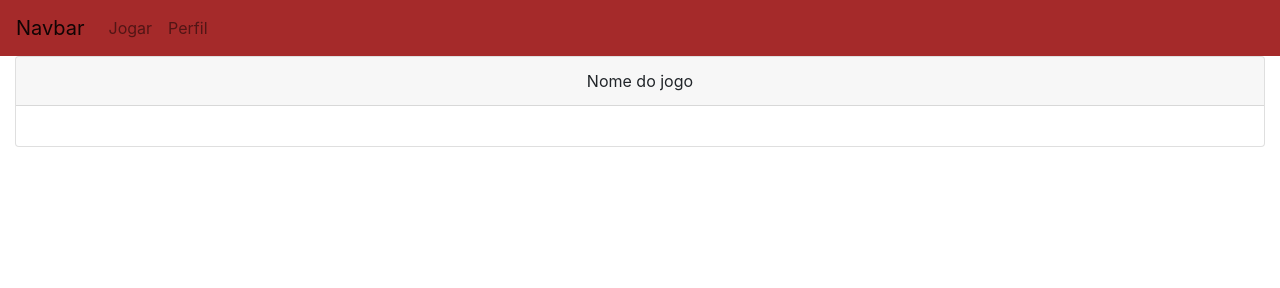
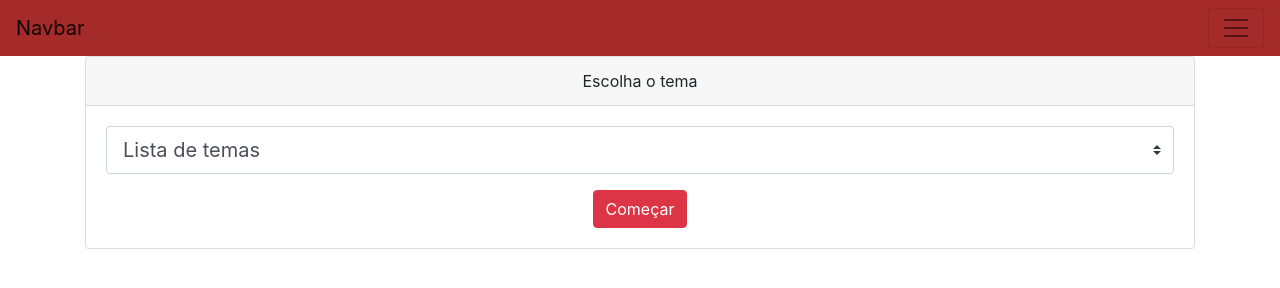
Before and after one commit to thamyriscardoso/estagio, a plain HTML site: page jogar.html in a window 1280 px wide. Drawn offline with nearby package versions, Linux system fonts and the light colour scheme.

Commit message:
Add files via upload

```diff
--- a/css/style.css
+++ b/css/style.css
@@ -1,7 +1,3 @@
-.nav-link,.navbar-brand{
-	color:black;
-}
-
 #nav{
 	background-color: brown;
 }
@@ -15,3 +11,22 @@
 	height: 50px;
 	background-color: brown;
 }
+
+.fa-1x {
+	font-size: 1.5rem;
+}
+.navbar-toggler.toggler-example {
+	cursor: pointer;
+}
+.dark-blue-text {
+	color: #0A38F5;
+}
+.dark-pink-text {
+	color: #AC003A;
+}
+.dark-amber-text {
+	color: #ff6f00;
+}
+.dark-teal-text {
+	color: #004d40;
+}
--- a/jogar.html
+++ b/jogar.html
@@ -2,34 +2,44 @@
 <html lang="pt-BR">
 <head>
 	<meta charset="utf-8">
-	<title></title>
+	<title>Jogo</title>
+	<link rel="manifest" href="https://thamyriscardoso.github.io/estagio/manifest.json">
 	<link rel="stylesheet" href="css/style.css">
 	<link rel="stylesheet" href="https://stackpath.bootstrapcdn.com/bootstrap/4.3.1/css/bootstrap.min.css" integrity="sha384-ggOyR0iXCbMQv3Xipma34MD+dH/1fQ784/j6cY/iJTQUOhcWr7x9JvoRxT2MZw1T" crossorigin="anonymous">
 </head>
 <body>
-	<nav class="navbar navbar-expand-lg navbar-light" id ="nav">
-			<a class="navbar-brand" href="inicio.html">Navbar</a>
-			<button class="navbar-toggler" type="button" data-toggle="collapse" data-target="#navbarText" aria-controls="navbarText" aria-expanded="false" aria-label="Toggle navigation">
+	<nav class="navbar navbar-light navbar-1" id="nav">
+		<a class="navbar-brand" href="#">Navbar</a>
+		<button class="navbar-toggler" type="button" data-toggle="collapse" data-target="#navbarSupportedContent15"
+		  aria-controls="navbarSupportedContent15" aria-expanded="false" aria-label="Toggle navigation">
 		  <span class="navbar-toggler-icon"></span>
 		</button>
-			<div class="collapse navbar-collapse" id="navbarText">
+		<div class="collapse navbar-collapse" id="navbarSupportedContent15">
 			<ul class="navbar-nav mr-auto">
-					<li class="nav-item">
-						<a class="nav-link" href="#">Jogar</a>
+				<li class="nav-item active">
+					<a class="nav-link" href="#">Home <span class="sr-only">(current)</span></a>
 				</li>
 				<li class="nav-item">
-						<a class="nav-link" href="#">Perfil</a>
+					<a class="nav-link" href="jogar.html">Jogar</a>
+				</li>
+				<li class="nav-item">
+					<a class="nav-link" href="#">Pricing</a>
 				</li>
 			</ul>
 		</div>
 	  </nav>
-		<div class="container-fluid">
+	<div class="container">
 		<div class="card text-center">
 			<div class="card-header">
-					Nome do jogo
+					Escolha o tema
 			</div>
 			<div class="card-body">
-
+				<select class="browser-default custom-select custom-select-lg mb-3">
+					<option selected>Lista de temas</option>
+					<option value="1">Dias da semana</option>
+					<option value="2">Estações do ano</option>
+				</select>
+				<a href="jogo.html" class="btn btn-danger" role="button" aria-pressed="true" id="jogo">Começar</a>
 			</div>
 		</div>
 	</div>
```
Also changed, not shown: index.html (+10 -6 lines). Lines whose indentation alone changed are shown as unchanged.
